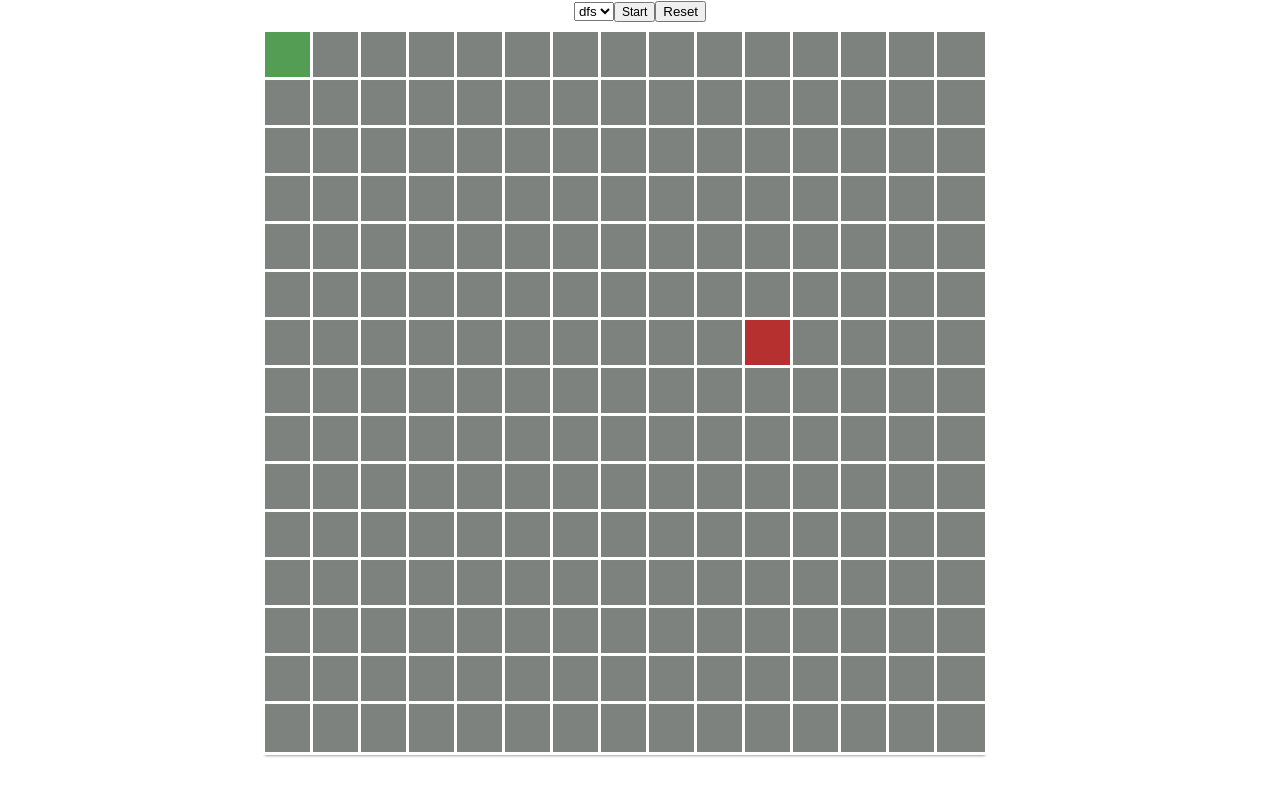
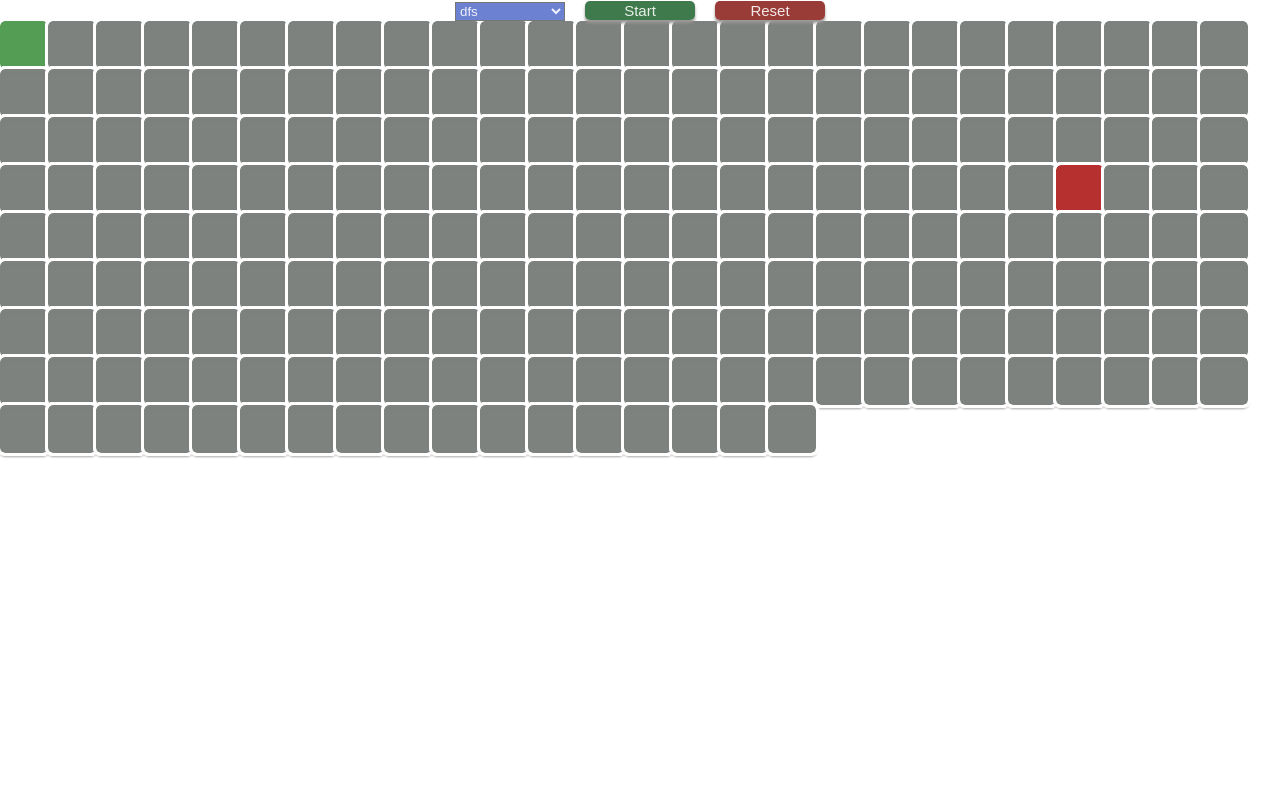
Before and after one commit to jimmylu1/pathfinder-visualizer, a React (Create React App) app: page / in a window 1280 px wide. Shown: the top 796 px of the page. Built offline with nearby package versions, Linux system fonts and the light colour scheme.

Commit message:
update styling

```diff
--- a/src/components/Node.css
+++ b/src/components/Node.css
@@ -7,6 +7,8 @@
   padding: 0px;
   box-shadow: 0px 3px 3px rgb(153, 150, 150);
   background-color: rgba(124, 128, 125, 0.884);
+  border: 0px;
+  border-radius: 5px;
 }
 
 .start {
@@ -23,13 +25,13 @@
   animation-name: animateVisited;
   animation-timing-function: linear;
   animation-fill-mode: forwards;
-  animation-duration: .1s;
+  animation-duration: 0.1s;
   background-color: rgba(98, 196, 223, 0.603);
 }
 
 @keyframes animateVisited {
   0% {
-    transform: scale(.9);
+    transform: scale(0.9);
   }
 
   100% {
--- a/src/components/Pathfinder.css
+++ b/src/components/Pathfinder.css
@@ -1,17 +1,58 @@
-/* .pathfinder {
-  width: 750;
-  height: 750;
-  margin: "0px auto";
-  margin-top: "10px";
-}
-
 .board {
   width: 750;
   height: 750;
   margin: "0px auto";
-  margin-top: "10px";
-} */
-
+  margin-top: "50px";
+}
 .startButton {
   cursor: pointer;
+  font-size: 15px;
+  height: 100%;
+  width: 110px;
+  background-color: #2a6d39e7;
+  color: rgba(255, 255, 255, 0.884);
+  border: none;
+  border-radius: 5px;
+  outline: none;
+  text-align: center;
+  box-shadow: 0px 3px 3px rgb(153, 150, 150);
+  margin-right: 20px;
 }
+
+.startButton:hover {
+  background-color: #145221;
+}
+
+.startButton:active {
+  transform: translateY(2px);
+}
+
+.resetButton {
+  cursor: pointer;
+  font-size: 15px;
+  height: 100%;
+  width: 110px;
+  background-color: #8f2723e7;
+  color: rgba(255, 255, 255, 0.884);
+  border: none;
+  border-radius: 5px;
+  outline: none;
+  text-align: center;
+  box-shadow: 0px 3px 3px rgb(153, 150, 150);
+}
+
+.resetButton:hover {
+  background-color: #8f2723fa;
+}
+
+.resetButton:active {
+  transform: translateY(2px);
+}
+
+.selector {
+  margin-right: 20px;
+  height: 100%;
+  width: 110px;
+  background-color: #586fccde;
+  color: rgba(255, 255, 255, 0.884);
+}
--- a/src/components/Pathfinder.js
+++ b/src/components/Pathfinder.js
@@ -3,8 +3,7 @@ import Node from "./Node";
 import Proptypes from "prop-types";
 
 //styling
-// import { Button } from "react-bootstrap";
-
+import "./Pathfinder.css";
 import { ALGORITHMS, INITIALSTATE } from "./constants.js";
 
 export default class Pathfinder extends Component {
@@ -174,6 +173,7 @@ export default class Pathfinder extends Component {
     return (
       <div className="pathfinder">
         <select
+          className="selector"
           onChange={algorithm => {
             this.setState({
               algorithm: algorithm.target.value
@@ -185,25 +185,13 @@ export default class Pathfinder extends Component {
             return <option value={key}>{key}</option>;
           })}
         </select>
-        <button
-          style={{ fontSize: "12px" }}
-          className="startButton"
-          onClick={() => startSearch(algorithm)}
-        >
+        <button className="startButton" onClick={() => startSearch(algorithm)}>
           Start
         </button>
         <button className="resetButton" onClick={() => reset()}>
           Reset
         </button>
-        <div
-          style={{
-            width: 750,
-            height: 750,
-            margin: "0px auto",
-            marginTop: "10px"
-          }}
-          className="board"
-        >
+        <div className="board">
           {board.map((nodeRow, rowIdx, key) => {
             return nodeRow.map((nodeCol, colIdx, key) => {
               return (
```
